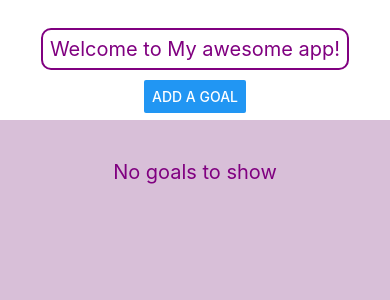
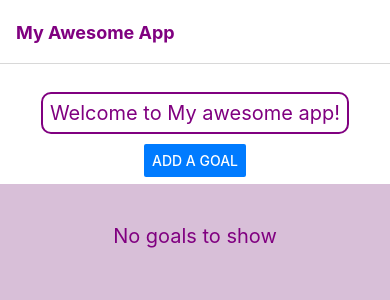
Before and after one commit to lizihao159/CS5520_project, a React Native app: screen /Home in a window 390 px wide. Shown: the top 300 px of the page. Built offline with nearby package versions, Linux system fonts and the light colour scheme.

Commit message:
add a navigation container and home page navigator

```diff
--- a/App.js
+++ b/App.js
@@ -1,149 +1,30 @@
-import { StatusBar } from 'expo-status-bar';
-import { SafeAreaView, StyleSheet, View, Button, FlatList, Text, Alert } from 'react-native';
-import Header from './components/Header';
-import { useState } from 'react';
-import Input from './components/Input';
-import GoalItem from './components/GoalItem';
+import React from 'react';
+import { NavigationContainer } from '@react-navigation/native';
+import { createNativeStackNavigator } from '@react-navigation/native-stack';
+import Home from './components/Home';
+
+// Create the stack navigator
+const Stack = createNativeStackNavigator();
 
 export default function App() {
-  const appName = 'Welcome to My awesome app!';
-  const [goals, setGoals] = useState([]); // State to store list of goals
-  const [modalVisible, setModalVisible] = useState(false);
-
-  // Callback function to add a new goal
-  const handleInputData = (text) => {
-    const newGoal = { text: text, id: Math.random() }; // Create new goal object with random id
-    setGoals((currentGoals) => {return[...currentGoals, newGoal]}); // Add new goal to the list using spread operator
-    setModalVisible(false); // Hide modal
-  };
-
-  // Callback function to delete a goal
-  const handleDeleteGoal = (goalId) => {
-    setGoals((currentGoals) => currentGoals.filter((goal) => goal.id !== goalId)); // Filter out the goal with the given id
-  };
-
-  // Callback for canceling the input
-  const handleCancel = () => {
-    setModalVisible(false); // Hide the modal after user cancels
-  };
-
-  // Callback for deleting all goals
-  const handleDeleteAllGoals = () => {
-    Alert.alert(
-      'Delete All Goals',
-      'Are you sure you want to delete all goals?',
-      [
-        { text: 'No', style: 'cancel' },
-        {
-          text: 'Yes',
-          onPress: () => setGoals([]), // Clear the goals array
-        },
-      ],
-      { cancelable: true }
-    );
-  };
-
-  // Custom component for rendering the separator (a line between items)
-  const renderSeparator = () => {
-    return <View style={styles.separator} />;
-  };
-
   return (
-    <SafeAreaView style={styles.container}>
-      <StatusBar style="auto" />
-
-      {/* Top section */}
-      <View style={styles.topSection}>
-        <Header name={appName}></Header>
-        <Button title="Add a goal" onPress={() => setModalVisible(true)} />
-      </View>
-
-      {/* Use FlatList to display goals */}
-      <FlatList
-        style={styles.flatList}
-        data={goals} // Data source for FlatList
-        renderItem={({ item }) => (
-          <GoalItem goal={item} onDelete={handleDeleteGoal} /> // Pass the onDelete callback
-        )}
-        keyExtractor={(item) => item.id.toString()} // Unique key for each item
-        showsVerticalScrollIndicator={true} // Show vertical scroll indicator
-        contentContainerStyle={styles.scrollContentContainer} // Style for the content inside the FlatList
-        ListEmptyComponent={() => (
-          <View style={styles.noGoalsContainer}>
-            <Text style={styles.noGoalsText}>No goals to show</Text>
-          </View>
-        )} // Component to render when list is empty
-        ListHeaderComponent={() => (
-          goals.length > 0 && (
-            <View style={styles.goalsHeader}>
-              <Text style={styles.goalsHeaderText}>My Goal List</Text>
-            </View>
-          )
-        )} // Header component for when there are goals
-        ListFooterComponent={() =>
-          goals.length > 0 && (
-            <View style={styles.deleteAllContainer}>
-              <Button title="Delete all" onPress={handleDeleteAllGoals} color="#800080" />
-            </View>
-          )
-        } // Footer component for when there are goals
-        ItemSeparatorComponent={renderSeparator} // Add separator between items
-      />
-
-      {/* Pass the modal visibility and the callback function */}
-      <Input autoFocus={true} isVisible={modalVisible} onConfirm={handleInputData} onCancel={handleCancel} />
-    </SafeAreaView>
+    <NavigationContainer>
+      {/* Define stack navigator */}
+      <Stack.Navigator
+        initialRouteName="Home"
+        screenOptions={{
+          headerStyle: { backgroundColor: '#fff' }, // Customize header background color
+          headerTintColor: '#800080', // Customize header text color
+          headerTitleStyle: { fontWeight: 'bold' }, // Additional header text styling
+        }}
+      >
+        {/* Register the Home screen */}
+        <Stack.Screen
+          name="Home"
+          component={Home}
+          options={{ title: 'My Awesome App' }}
+        />
+      </Stack.Navigator>
+    </NavigationContainer>
   );
 }
-
-const styles = StyleSheet.create({
-  container: {
-    flex: 1,
-    backgroundColor: '#fff',
-  },
-  topSection: {
-    height: 120, // Fixed height for the top section
-    justifyContent: 'center',
-    alignItems: 'center',
-    backgroundColor: '#fff',
-    paddingTop: 20,
-  },
-  flatList: {
-    flex: 1, // FlatList will take the remaining space
-  },
-  scrollContentContainer: {
-    flexGrow: 1, // Allow content to grow
-    backgroundColor: '#d8bfd8',
-    justifyContent: 'flex-start', // Align content to the top
-    alignItems: 'center',
-    paddingVertical: 20, // Space between the goals and the edges
-  },
-  noGoalsContainer: {
-    alignItems: 'center',
-    padding: 20,
-    width: '100%', // Make sure the container stretches across the whole width
-  },
-  noGoalsText: {
-    fontSize: 20,
-    color: '#800080', // Dark purple text
-    textAlign: 'center',
-  },
-  goalsHeader: {
-    paddingVertical: 10,
-    alignItems: 'center',
-    backgroundColor: '#d8bfd8',
-  },
-  goalsHeaderText: {
-    fontSize: 22,
-    color: '#800080', // Dark purple text
-  },
-  deleteAllContainer: {
-    paddingVertical: 20,
-    alignItems: 'center',
-  },
-  separator: {
-    height: 5, // A subtle thickness for the separator
-    backgroundColor: 'grey', // A lighter grey for a softer appearance
-    borderRadius: 6, // Rounded corners
-  },
-});
--- /dev/null
+++ b/components/Home.js
@@ -0,0 +1,142 @@
+import { StatusBar } from 'expo-status-bar';
+import { SafeAreaView, StyleSheet, View, Button, FlatList, Text, Alert } from 'react-native';
+import Header from './Header';
+import { useState } from 'react';
+import Input from './Input';
+import GoalItem from './GoalItem';
+
+export default function Home() {
+  const appName = 'Welcome to My awesome app!';
+  const [goals, setGoals] = useState([]);
+  const [modalVisible, setModalVisible] = useState(false);
+
+  const handleInputData = (text) => {
+    const newGoal = { text: text, id: Math.random() };
+    setGoals((currentGoals) => [...currentGoals, newGoal]);
+    setModalVisible(false);
+  };
+
+  const handleDeleteGoal = (goalId) => {
+    setGoals((currentGoals) => currentGoals.filter((goal) => goal.id !== goalId));
+  };
+
+  const handleCancel = () => {
+    setModalVisible(false);
+  };
+
+  const handleDeleteAllGoals = () => {
+    Alert.alert(
+      'Delete All Goals',
+      'Are you sure you want to delete all goals?',
+      [
+        { text: 'No', style: 'cancel' },
+        {
+          text: 'Yes',
+          onPress: () => setGoals([]),
+        },
+      ],
+      { cancelable: true }
+    );
+  };
+
+  const renderSeparator = () => {
+    return <View style={styles.separator} />;
+  };
+
+  return (
+    <SafeAreaView style={styles.container}>
+      <StatusBar style="auto" />
+
+      {/* Top section */}
+      <View style={styles.topSection}>
+        <Header name={appName}></Header>
+        <Button title="Add a Goal" onPress={() => setModalVisible(true)} color="#007BFF" />
+      </View>
+
+      <FlatList
+        style={styles.flatList}
+        data={goals}
+        renderItem={({ item }) => (
+          <GoalItem goal={item} onDelete={handleDeleteGoal} />
+        )}
+        keyExtractor={(item) => item.id.toString()}
+        showsVerticalScrollIndicator={true}
+        contentContainerStyle={styles.scrollContentContainer}
+        ListEmptyComponent={() => (
+          <View style={styles.noGoalsContainer}>
+            <Text style={styles.noGoalsText}>No goals to show</Text>
+          </View>
+        )}
+        ListHeaderComponent={() =>
+          goals.length > 0 && (
+            <View style={styles.goalsHeader}>
+              <Text style={styles.goalsHeaderText}>My Goal List</Text>
+            </View>
+          )
+        }
+        ListFooterComponent={() =>
+          goals.length > 0 && (
+            <View style={styles.deleteAllContainer}>
+              <Button title="Delete all" onPress={handleDeleteAllGoals} color="#800080" />
+            </View>
+          )
+        }
+        ItemSeparatorComponent={renderSeparator}
+      />
+
+      <Input autoFocus={true} isVisible={modalVisible} onConfirm={handleInputData} onCancel={handleCancel} />
+    </SafeAreaView>
+  );
+}
+
+const styles = StyleSheet.create({
+  container: {
+    flex: 1,
+    backgroundColor: '#fff',
+  },
+  topSection: {
+    height: 120,
+    justifyContent: 'center',
+    alignItems: 'center',
+    backgroundColor: '#fff',
+    paddingTop: 20,
+  },
+  flatList: {
+    flex: 1,
+  },
+  scrollContentContainer: {
+    flexGrow: 1,
+    backgroundColor: '#d8bfd8',
+    justifyContent: 'flex-start',
+    alignItems: 'center',
+    paddingVertical: 20,
+  },
+  noGoalsContainer: {
+    alignItems: 'center',
+    padding: 20,
+    width: '100%',
+  },
+  noGoalsText: {
+    fontSize: 20,
+    color: '#800080',
+    textAlign: 'center',
+  },
+  goalsHeader: {
+    paddingVertical: 10,
+    alignItems: 'center',
+    backgroundColor: '#d8bfd8',
+  },
+  goalsHeaderText: {
+    fontSize: 22,
+    color: '#800080',
+  },
+  deleteAllContainer: {
+    paddingVertical: 20,
+    alignItems: 'center',
+  },
+  separator: {
+    height: 5,
+    backgroundColor: 'grey',
+    borderRadius: 6,
+  },
+});
--- a/package.json
+++ b/package.json
@@ -9,10 +9,14 @@
     "web": "expo start --web"
   },
   "dependencies": {
+    "@react-navigation/native": "^6.1.18",
+    "@react-navigation/native-stack": "^6.11.0",
     "expo": "~51.0.28",
     "expo-status-bar": "~1.12.1",
     "react": "18.2.0",
-    "react-native": "0.74.5"
+    "react-native": "0.74.5",
+    "react-native-safe-area-context": "4.10.5",
+    "react-native-screens": "3.31.1"
   },
   "devDependencies": {
     "@babel/core": "^7.20.0"
```
Also changed, not shown: 1 other file (tests, documents, lock files or other folders).
